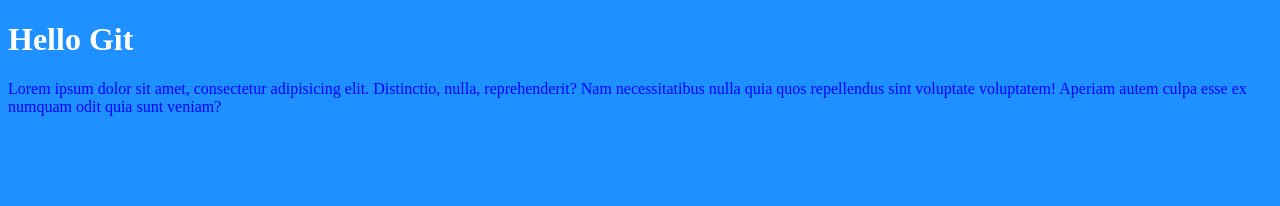
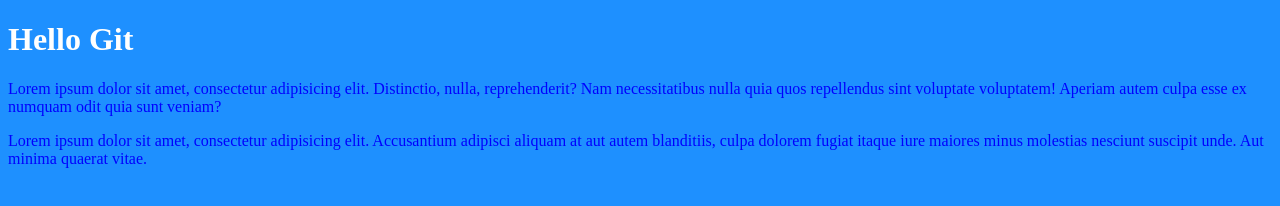
Before and after one commit to Jmac0/coltGitTut, a plain HTML site: page index.html in a window 1280 px wide. Drawn offline with Linux system fonts and the light colour scheme.

Commit message:
added second paragraph of lorem

```diff
--- a/index.html
+++ b/index.html
@@ -12,6 +12,10 @@
 <h1>Hello Git</h1>
 <p>Lorem ipsum dolor sit amet, consectetur adipisicing elit. Distinctio, nulla, reprehenderit? Nam necessitatibus nulla quia quos repellendus sint voluptate
     voluptatem! Aperiam autem culpa esse ex numquam odit quia sunt veniam?</p>
+<p>
+    Lorem ipsum dolor sit amet, consectetur adipisicing elit. Accusantium adipisci aliquam at aut autem blanditiis,
+    culpa dolorem fugiat itaque iure maiores minus molestias nesciunt suscipit unde. Aut minima quaerat vitae.
+</p>
 <script src="app.js"></script>
 </body>
 </html>
```
